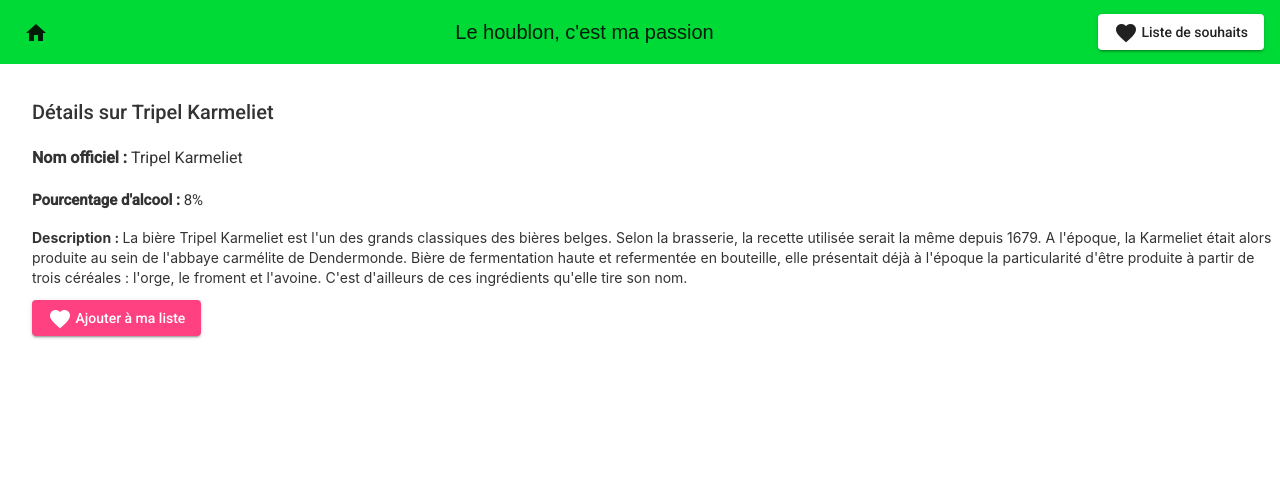
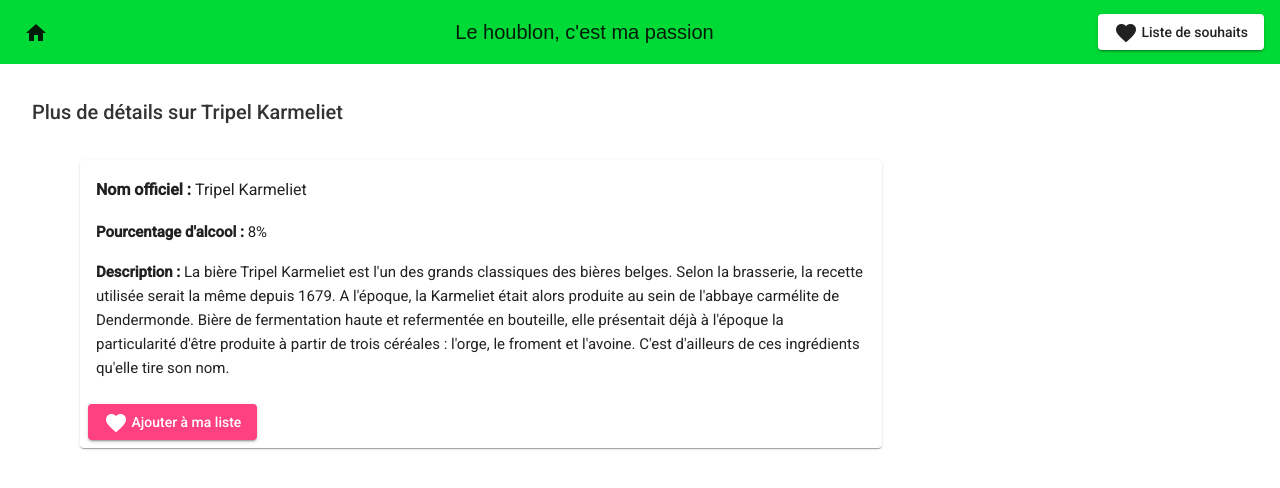
Before and after one commit to Vanhaex/TPangular_biere, an Angular app: page /bieres/0 in a window 1280 px wide. Shown: the top 488 px of the page. Built offline with nearby package versions, Linux system fonts and the light colour scheme.

Commit message:
adding more beers

```diff
--- a/src/app/biere-alerts/biere-alerts.component.html
+++ b/src/app/biere-alerts/biere-alerts.component.html
@@ -1,4 +1,4 @@
-<p *ngIf="biere.biere_percent > 7">
+<p *ngIf="biere.biere_percent > 6">
     <button class="biere-button" mat-stroked-button color="warn" (click)="notify.emit()">
         Très alcoolisé !
     </button>
--- a/src/app/biere-details/biere-details.component.html
+++ b/src/app/biere-details/biere-details.component.html
@@ -1,11 +1,18 @@
-<h2>Détails sur {{ biere.biere_name }}</h2>
+<h2>Plus de détails sur {{ biere.biere_name }}</h2>
 
 <div *ngIf="biere">
-  <h3><b>Nom officiel : </b>{{ biere.biere_name }}</h3>
-  <h4><b>Pourcentage d'alcool : </b>{{ biere.biere_percent}}%</h4>
-  <p><b>Description : </b>{{ biere.biere_desc }}</p>
-
-  <button mat-raised-button color="accent" (click)="addBieres(biere)">
-    <mat-icon>favorite</mat-icon> Ajouter à ma liste
-  </button>
+  <div class="card-content" >
+      <mat-card class="card-biere">
+      <mat-card-content>
+          <h3><b>Nom officiel : </b>{{ biere.biere_name }}</h3>
+          <h4><b>Pourcentage d'alcool : </b>{{ biere.biere_percent}}%</h4>
+          <h4><b>Description : </b>{{ biere.biere_desc }}</h4>
+      </mat-card-content>
+      <mat-card-actions>
+        <button mat-raised-button color="accent" (click)="addBieres(biere)">
+          <mat-icon>favorite</mat-icon> Ajouter à ma liste
+        </button>
+      </mat-card-actions>
+      </mat-card>
+  </div>
 </div>
--- a/src/app/biere-details/biere-details.component.scss
+++ b/src/app/biere-details/biere-details.component.scss
@@ -0,0 +1,19 @@
+.card-content {
+    display: flex;
+    margin-bottom: 3rem;
+}
+
+.card-biere {
+    max-width: 770px;
+    margin-left: 3rem;
+    margin-top: 1rem;
+}
+
+.biere-button {
+    width: 26rem;
+}
+
+.mat-card-actions .mat-stroked-button {
+    margin: 0 0px;
+    margin-top: 3px;
+}
--- a/src/app/biere-listing/biere-listing.component.html
+++ b/src/app/biere-listing/biere-listing.component.html
@@ -1,28 +1,6 @@
 <h1>Bières</h1>
 
-
-  <!--  <h2>
-        <a [routerLink]="['/bieres', biereID]"
-           matTooltip="Cliquez pour plus de détails !">
-
-        </a>
-    </h2>
-    <p *ngIf="biere.biere_percent">
-        <b>Pourcentage d'alcool:</b> {{ biere.biere_percent }}%
-    </p>
-
-    <button mat-stroked-button color="primary" (click)="like()">
-        J'aime cette bière
-    </button>
-
-    <app-biere-alerts
-        [biere]="biere"
-        (notify)="onNotify()">
-    </app-biere-alerts>-->
-
-
-
-<div *ngFor="let biere of bieres; index as biereID">
+<div class="card-container" *ngFor="let biere of bieres; index as biereID">
     <div class="card-content" >
         <mat-card class="card-biere">
         <mat-card-header>
--- a/src/app/biere-listing/biere-listing.component.scss
+++ b/src/app/biere-listing/biere-listing.component.scss
@@ -1,3 +1,8 @@
+.card-container {
+    display: flex;
+    justify-content: space-between;
+}
+
 .card-content {
     display: flex;
     margin-bottom: 3rem;
--- a/src/app/biere-listing/biere-listing.component.ts
+++ b/src/app/biere-listing/biere-listing.component.ts
@@ -1,4 +1,5 @@
 import { Component, Inject } from '@angular/core';
+import { MatSnackBar } from '@angular/material/snack-bar';
 
 import { bieres } from '../bieres';
 
@@ -11,8 +12,12 @@ import { bieres } from '../bieres';
 export class BiereListingComponent {
   bieres = bieres;
 
+  constructor(
+    private _snackBar: MatSnackBar
+  ) { }
+
   like() {
-    window.alert("Merci d'avoir aimé cette bière !");
+    this._snackBar.open("Merci d'avoir aimé cette bière !", 'OK', {duration: 3000});
   }
 
   onNotify() {
--- a/src/app/bieres.ts
+++ b/src/app/bieres.ts
@@ -8,5 +8,20 @@ export const bieres = [
     biere_name: 'Petrus',
     biere_desc: "La Petrus Blonde est une bière Ale belge brassée par la Brasserie Bavik. C'est une bière de haute fermentation brassée avec de l'eau de source, qui se présente dans une robe blonde sous une tête blanche d'une hauteur modeste et offre au nez des notes de pain et de fruits secs tel que les figues voir raisin sec.",
     biere_percent: 6
+},
+{
+    biere_name: 'Hommel Bier',
+    biere_desc: "La Poperings Hommelbier est fabriquée en Belgique, dans la Brasserie Van Eecke à Watou. Il s'agit d'une bière de haute fermentation à la couleur dorée-ambrée et à la belle mousse blanche. Au nez, elle possède un caractère très houblonné et épicé avec des notes de levure. En bouche, elle possède un goût doux agréablement malté et fruité avec des notes houblonnées et épicées.",
+    biere_percent: 7
+},
+{
+    biere_name: 'La Goudale',
+    biere_desc: "Brassée à Douai par les Brasseurs de Gayant, la Goudale est une bière blonde de haute fermentation qui représente dignement les bières dites `de Garde`, brassées depuis des générations dans le nord de la France. Tout droit issue d'une recette du Moyen-Age, la Goudale tire son nom de son histoire. En effet, comme cela est mentionné sur l'étiquette, `Au XIVe siècle, les bonnes bières étaient appelées Goudale, Goudalle ou Good Ale. Elles se vendaient 2 deniers le pot, chez un marchand nommé le Goudalier`",
+    biere_percent: 7
+},
+{
+    biere_name: 'Rodenbach',
+    biere_desc: "La brasserie Rodenbach est riche d’une longue histoire brassicole. Elle fut fondée en 1820 par 4 frères. C’est Eugène Robenbach, l’un des descendant qui rammenera d’Angleterre les secrets de maturation en fût de chêne. Depuis 1998, elle est la propriété de la brasserie Palm Jan Toyes, qui s’emploie à perpétuer ce style unique de bière belge. Elle offre une robe brune aux reflets rubis et développe une palette aromatique unique. Le nez, complexe, s’articule autour de notes aigres-douces mêlant à la fois les fruits avec des notes de prunes reconnaissables, des touches acidulées et boisées et des notes de malts. ",
+    biere_percent: 5
 }
 ];
--- a/src/index.html
+++ b/src/index.html
@@ -2,7 +2,7 @@
 <html lang="en">
 <head>
   <meta charset="utf-8">
-  <title>La Bière</title>
+  <title>Passion Houblon</title>
   <base href="/">
   <meta name="viewport" content="width=device-width, initial-scale=1">
   <link rel="icon" type="image/x-icon" href="favicon.ico">
```
